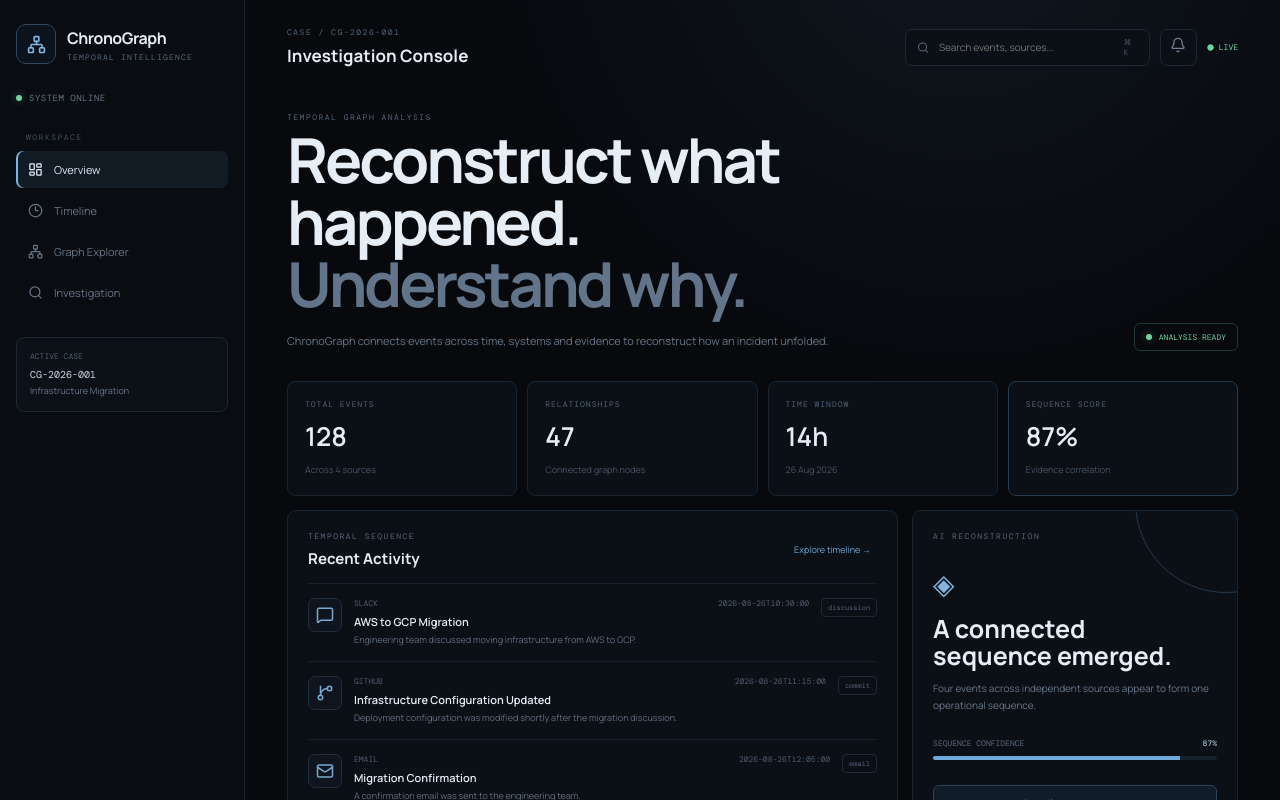
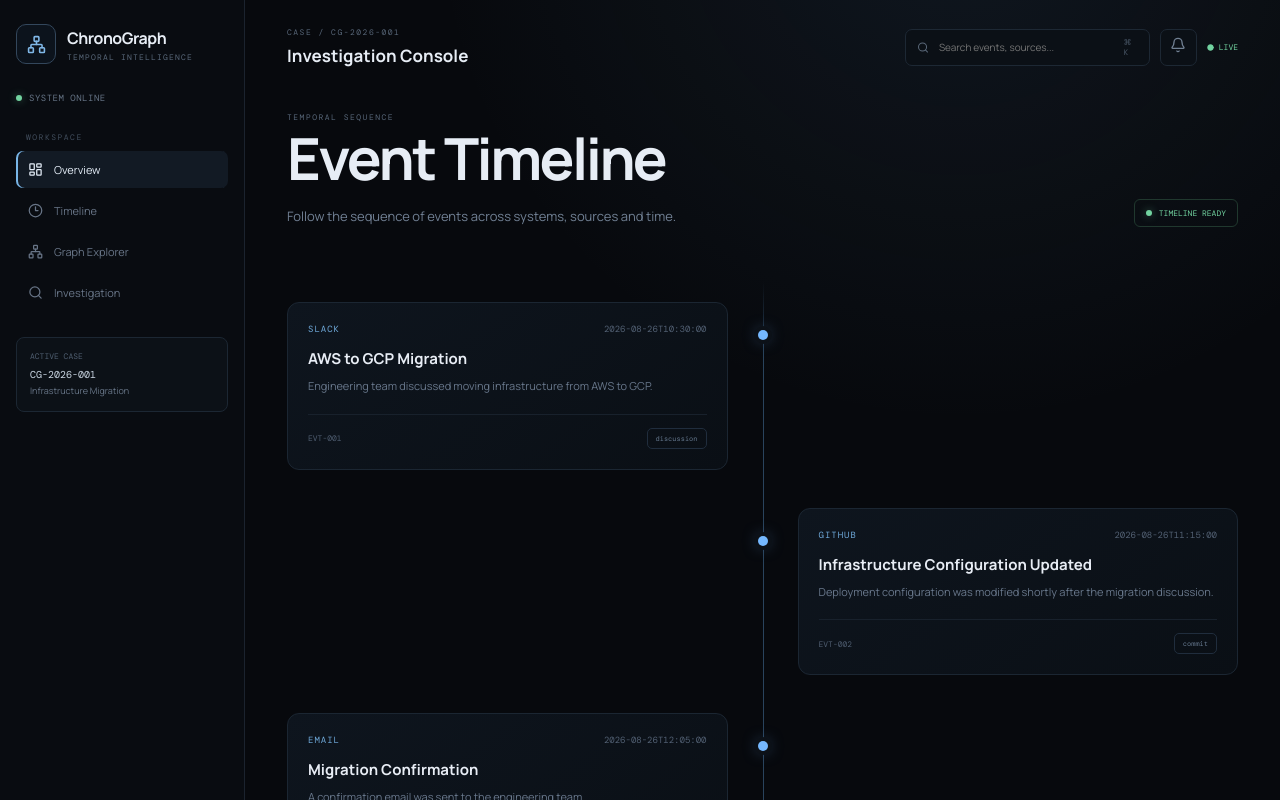
Before and after one commit to ullasbr0214/ChronoGraph, a React app in the folder frontend/: page /timeline in a window 1280 px wide. Shown: the top 800 px of the page. Built offline with nearby package versions, Linux system fonts and the light colour scheme; the HTML template or start-up script is replaced by a standard one.

Commit message:
Update ChronoGraph

```diff
--- a/frontend/src/App.css
+++ b/frontend/src/App.css
@@ -766,3 +766,204 @@
   color: #3e5368;
   margin-left: 17px;
 }
+
+/* ================================
+   TIMELINE PAGE
+================================ */
+
+.page {
+  min-height: 100vh;
+}
+
+.page-header {
+  display: flex;
+  justify-content: space-between;
+  align-items: flex-end;
+  gap: 30px;
+  margin-bottom: 55px;
+}
+
+.page-header h1 {
+  margin: 0;
+  font-size: clamp(38px, 5vw, 58px);
+  line-height: 1;
+  letter-spacing: -2.5px;
+}
+
+.page-description {
+  max-width: 600px;
+  margin-top: 18px;
+  color: #718094;
+  font-size: 13px;
+  line-height: 1.7;
+}
+
+.timeline-container {
+  position: relative;
+  width: 100%;
+  padding: 20px 0 80px;
+}
+
+.timeline-line {
+  position: absolute;
+  top: 0;
+  bottom: 0;
+  left: 50%;
+  width: 1px;
+  background: linear-gradient(
+    to bottom,
+    transparent,
+    #29435c 10%,
+    #29435c 90%,
+    transparent
+  );
+}
+
+.timeline-event {
+  position: relative;
+  display: flex;
+  width: 100%;
+  margin-bottom: 38px;
+}
+
+.timeline-event.left {
+  justify-content: flex-start;
+  padding-right: calc(50% + 35px);
+}
+
+.timeline-event.right {
+  justify-content: flex-end;
+  padding-left: calc(50% + 35px);
+}
+
+.timeline-dot {
+  position: absolute;
+  left: calc(50% - 5px);
+  top: 28px;
+
+  width: 10px;
+  height: 10px;
+
+  border-radius: 50%;
+
+  background: #75b8ff;
+
+  box-shadow:
+    0 0 0 4px #0c1118,
+    0 0 15px rgba(117, 184, 255, 0.5);
+}
+
+.timeline-card {
+  width: 100%;
+  padding: 20px;
+
+  border: 1px solid #1b2632;
+  border-radius: 12px;
+
+  background:
+    linear-gradient(
+      145deg,
+      #0e151e,
+      #0a0f15
+    );
+
+  transition:
+    transform 0.2s ease,
+    border-color 0.2s ease,
+    box-shadow 0.2s ease;
+}
+
+.timeline-card:hover {
+  transform: translateY(-3px);
+
+  border-color: #31516f;
+
+  box-shadow:
+    0 15px 35px rgba(0, 0, 0, 0.25);
+}
+
+.timeline-card-header {
+  display: flex;
+  justify-content: space-between;
+  align-items: center;
+  gap: 15px;
+  margin-bottom: 13px;
+}
+
+.event-source {
+  font-family: "DM Mono", monospace;
+  font-size: 9px;
+  letter-spacing: 1px;
+  text-transform: uppercase;
+  color: #6fa9da;
+}
+
+.event-time {
+  font-family: "DM Mono", monospace;
+  font-size: 9px;
+  color: #536174;
+}
+
+.timeline-card h3 {
+  margin: 0 0 8px;
+  font-size: 15px;
+  color: #e8edf5;
+}
+
+.timeline-card p {
+  margin: 0;
+  color: #68778b;
+  font-size: 11px;
+  line-height: 1.7;
+}
+
+.timeline-footer {
+  display: flex;
+  justify-content: space-between;
+  align-items: center;
+
+  margin-top: 18px;
+  padding-top: 13px;
+
+  border-top: 1px solid #18212c;
+
+  font-family: "DM Mono", monospace;
+  font-size: 8px;
+  color: #4f5d70;
+}
+
+.timeline-footer .event-type {
+  padding: 5px 8px;
+  border: 1px solid #202d3d;
+  border-radius: 5px;
+  color: #65788e;
+}
+
+
+/* ================================
+   TIMELINE RESPONSIVE
+================================ */
+
+@media (max-width: 800px) {
+
+  .timeline-line {
+    left: 12px;
+  }
+
+  .timeline-event.left,
+  .timeline-event.right {
+    justify-content: flex-start;
+    padding-left: 40px;
+    padding-right: 0;
+  }
+
+  .timeline-dot {
+    left: 7px;
+  }
+
+  .page-header {
+    align-items: flex-start;
+    flex-direction: column;
+  }
+
+}
--- a/frontend/src/App.jsx
+++ b/frontend/src/App.jsx
@@ -1,11 +1,14 @@
 import { BrowserRouter, Routes, Route } from "react-router-dom";
 
+import AppLayout from "./layouts/AppLayout";
 import Dashboard from "./pages/Dashboard";
-import Timeline from "./pages/Timeline";
+import TimelinePage from "./pages/TimelinePage";
 
 export default function App() {
   return (
     <BrowserRouter>
+
+      <AppLayout>
 
         <Routes>
 
@@ -14,16 +17,11 @@ export default function App() {
             element={<Dashboard />}
           />
 
-        <Route
-          path="/timeline"
-          element={
-            <div className="app-shell">
-              <Dashboard />
-            </div>
-          }
-        />
+          <Route path="/timeline" element={<TimelinePage />} />
 
         </Routes>
+
+      </AppLayout>
 
     </BrowserRouter>
   );
--- a/frontend/src/pages/Dashboard.jsx
+++ b/frontend/src/pages/Dashboard.jsx
@@ -1,22 +1,17 @@
-import Sidebar from "../components/Sidebar";
-import TopBar from "../components/TopBar";
 import EventCard from "../components/EventCard";
 import { events } from "../data/events";
 
 export default function Dashboard() {
   return (
-    <div className="app-shell">
+    <div className="page-shell">
 
-      <Sidebar />
-
-      <main className="main-content">
-
-        <TopBar />
+      {/* =========================
+          HERO
+      ========================= */}
 
       <section className="hero-section">
 
         <div>
-
           <p className="eyebrow">
             TEMPORAL GRAPH ANALYSIS
           </p>
@@ -32,7 +27,6 @@ export default function Dashboard() {
             systems and evidence to reconstruct how
             an incident unfolded.
           </p>
-
         </div>
 
         <div className="case-status">
@@ -41,6 +35,11 @@ export default function Dashboard() {
         </div>
 
       </section>
+
+
+      {/* =========================
+          CASE METRICS
+      ========================= */}
 
       <section className="metrics">
 
@@ -70,7 +69,14 @@ export default function Dashboard() {
 
       </section>
 
+
+      {/* =========================
+          INVESTIGATION AREA
+      ========================= */}
+
       <section className="dashboard-grid">
+
+        {/* EVENT STREAM */}
 
         <div className="panel">
 
@@ -92,6 +98,7 @@ export default function Dashboard() {
 
           </div>
 
+
           <div className="event-list">
 
             {events.map((event) => (
@@ -104,6 +111,9 @@ export default function Dashboard() {
           </div>
 
         </div>
+
+
+        {/* AI RECONSTRUCTION */}
 
         <aside className="panel insight-panel">
 
@@ -126,11 +136,15 @@ export default function Dashboard() {
             appear to form one operational sequence.
           </p>
 
+
           <div className="confidence">
 
             <div>
               <span>SEQUENCE CONFIDENCE</span>
-                <strong>87%</strong>
+
+              <strong>
+                87%
+              </strong>
             </div>
 
             <div className="confidence-bar">
@@ -138,6 +152,7 @@ export default function Dashboard() {
             </div>
 
           </div>
+
 
           <button className="investigate-button">
             Investigate sequence →
@@ -147,8 +162,6 @@ export default function Dashboard() {
 
       </section>
 
-      </main>
-
     </div>
   );
 }
--- a/frontend/src/pages/TimelinePage.jsx
+++ b/frontend/src/pages/TimelinePage.jsx
@@ -1,202 +1,99 @@
-import {
-  MessageSquare,
-  GitBranch,
-  Mail,
-  Calendar,
-  ArrowDown,
-} from "lucide-react";
+import { events } from "../data/events";
 
-const timelineEvents = [
-  {
-    time: "10:30",
-    source: "SLACK",
-    type: "DISCUSSION",
-    title: "Migration strategy discussed",
-    description:
-      "Engineering team discussed moving infrastructure from AWS to GCP.",
-    icon: MessageSquare,
-  },
-  {
-    time: "11:15",
-    source: "GITHUB",
-    type: "CHANGE",
-    title: "Infrastructure configuration changed",
-    description:
-      "Deployment configuration was modified shortly after the migration discussion.",
-    icon: GitBranch,
-  },
-  {
-    time: "12:05",
-    source: "EMAIL",
-    type: "EVIDENCE",
-    title: "Migration approval received",
-    description:
-      "An approval message was sent to the engineering team.",
-    icon: Mail,
-  },
-  {
-    time: "13:30",
-    source: "MEETING",
-    type: "REVIEW",
-    title: "Infrastructure review scheduled",
-    description:
-      "The infrastructure changes were reviewed by the technical team.",
-    icon: Calendar,
-  },
-];
+export default function TimelinePage() {
+  return (
+    <main className="page">
 
-export default function Timeline() {
-  return (
-    <div className="page-shell">
-
-      <div className="page-title-row">
+      {/* HEADER */}
+      <section className="page-header">
 
         <div>
           <p className="eyebrow">
-            TEMPORAL RECONSTRUCTION
+            TEMPORAL SEQUENCE
           </p>
 
-          <h1>Event Timeline</h1>
+          <h1>
+            Event Timeline
+          </h1>
 
           <p className="page-description">
-            Follow the sequence of events across connected
-            systems and identify how the investigation unfolded.
+            Follow the sequence of events across systems,
+            sources and time.
           </p>
         </div>
 
         <div className="case-status">
-          ● CASE CG-2026-001
+          <span className="status-dot" />
+          TIMELINE READY
         </div>
 
-      </div>
+      </section>
 
-      <div className="timeline-layout">
 
-        <section className="timeline-panel">
+      {/* TIMELINE */}
+      <section className="timeline-container">
 
-          <div className="timeline-header">
-            <div>
-              <p className="eyebrow">
-                CHRONOLOGICAL ORDER
+        <div className="timeline-line" />
+
+        {events.map((event, index) => (
+
+          <div
+            className={`timeline-event ${
+              index % 2 === 0 ? "left" : "right"
+            }`}
+            key={event.event_id}
+          >
+
+            {/* CONNECTION DOT */}
+            <div className="timeline-dot" />
+
+
+            {/* EVENT CARD */}
+            <div className="timeline-card">
+
+              <div className="timeline-card-header">
+
+                <span className="event-source">
+                  {event.source}
+                </span>
+
+                <span className="event-time">
+                  {event.timestamp}
+                </span>
+
+              </div>
+
+
+              <h3>
+                {event.title}
+              </h3>
+
+
+              <p>
+                {event.description}
               </p>
 
-              <h2>26 AUG 2026</h2>
-            </div>
 
-            <span>
-              4 EVENTS
-            </span>
-          </div>
+              <div className="timeline-footer">
 
-          <div className="timeline">
+                <span>
+                  {event.event_id}
+                </span>
 
-            {timelineEvents.map((event, index) => {
-              const Icon = event.icon;
+                <span className="event-type">
+                  {event.event_type}
+                </span>
 
-              return (
-                <div className="timeline-event" key={event.time}>
+              </div>
 
-                  <div className="timeline-time">
-                    {event.time}
-                  </div>
-
-                  <div className="timeline-line">
-
-                    <div className="timeline-node">
-                      <Icon size={15} />
-                    </div>
-
-                    {index !== timelineEvents.length - 1 && (
-                      <div className="timeline-connector" />
-                    )}
-
-                  </div>
-
-                  <div className="timeline-content">
-
-                    <div className="timeline-meta">
-                      <span>{event.source}</span>
-                      <span>{event.type}</span>
-                    </div>
-
-                    <h3>
-                      {event.title}
-                    </h3>
-
-                    <p>
-                      {event.description}
-                    </p>
-
-                    <button>
-                      View evidence →
-                    </button>
-
-                  </div>
-
-                </div>
-              );
-            })}
-
-          </div>
-
-        </section>
-
-        <aside className="sequence-panel">
-
-          <p className="eyebrow">
-            SEQUENCE ANALYSIS
-          </p>
-
-          <div className="sequence-score">
-            <strong>87</strong>
-            <span>%</span>
-          </div>
-
-          <h2>
-            Strong temporal
-            <br />
-            correlation
-          </h2>
-
-          <p>
-            Events occur within a narrow operational
-            window and share related infrastructure context.
-          </p>
-
-          <div className="sequence-flow">
-
-            <div>
-              <span>01</span>
-              Discussion
-            </div>
-
-            <ArrowDown size={14} />
-
-            <div>
-              <span>02</span>
-              Configuration
-            </div>
-
-            <ArrowDown size={14} />
-
-            <div>
-              <span>03</span>
-              Approval
-            </div>
-
-            <ArrowDown size={14} />
-
-            <div>
-              <span>04</span>
-              Review
             </div>
 
           </div>
 
-        </aside>
+        ))}
 
-      </div>
+      </section>
 
-    </div>
+    </main>
   );
 }
```
Lines whose indentation alone changed are shown as unchanged.
